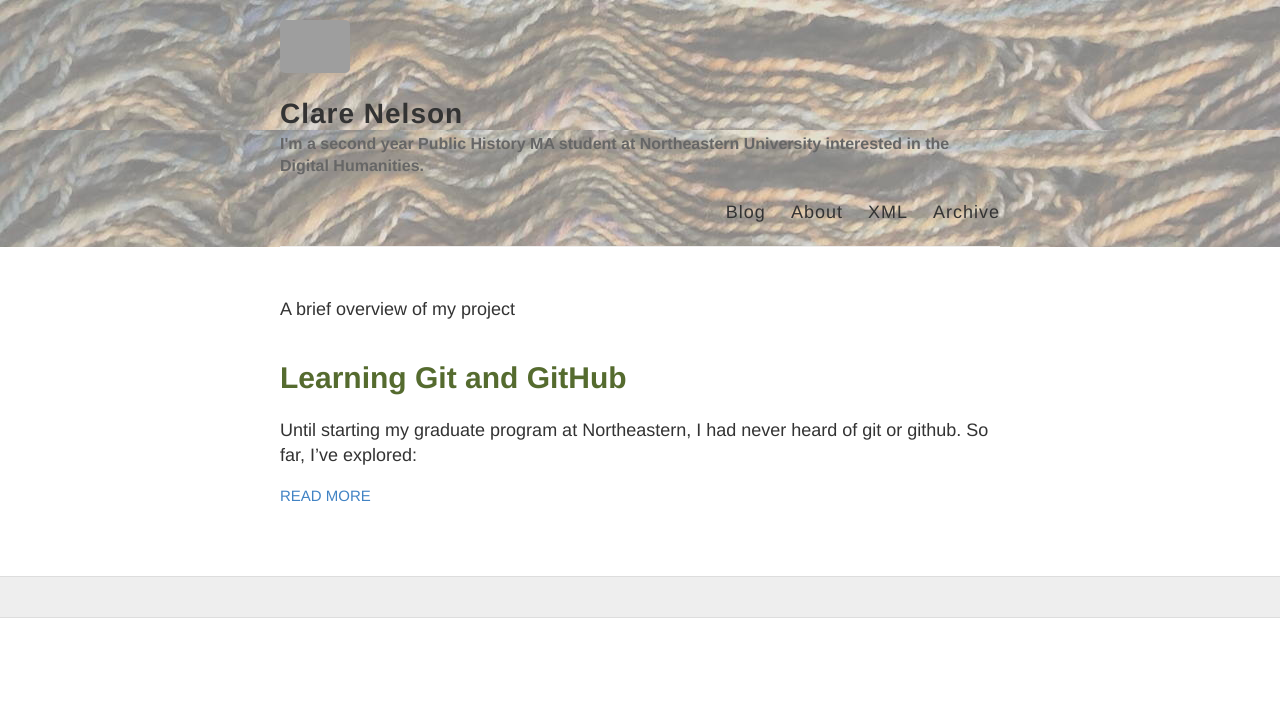
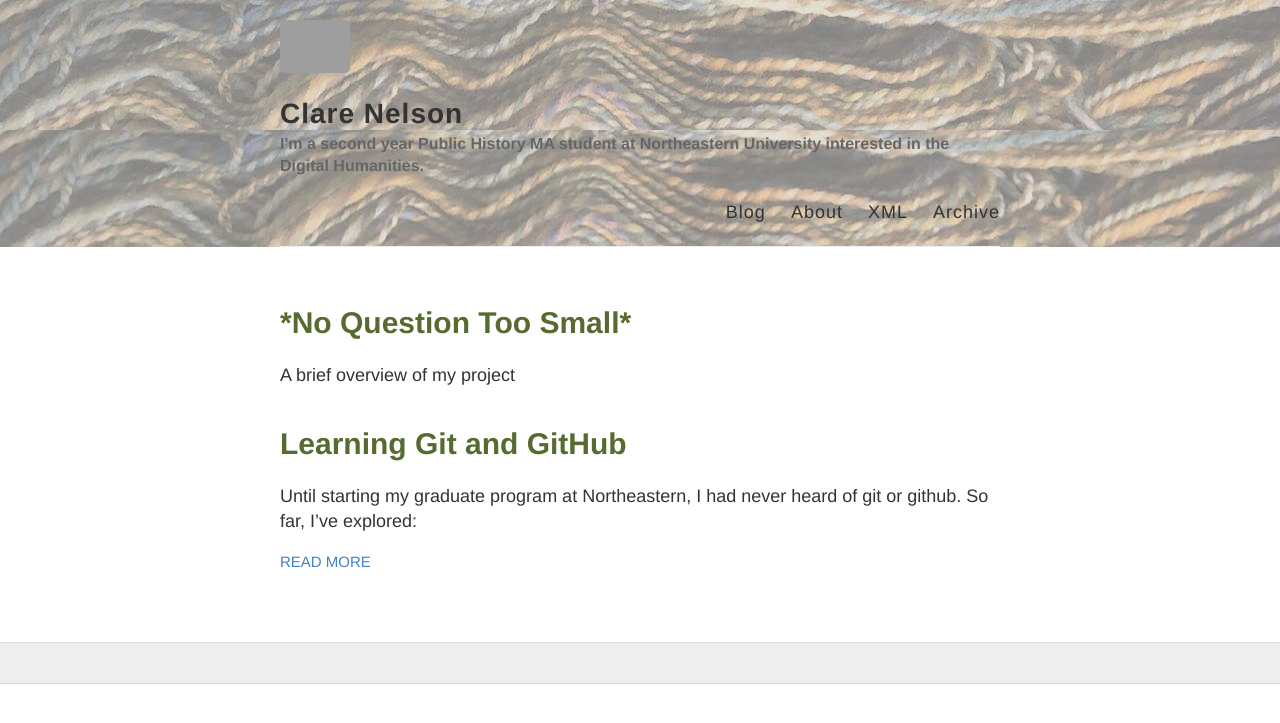
Before and after one commit to nelson-cla/nelson-cla.github.io, a Jekyll site: the page built from index.html, in a window 1280 px wide. Shown: the top 723 px of the page. Built offline with Jekyll 4.4.1, drawn with Linux system fonts in a browser that asks for light colours; grey boxes are pictures that could not be loaded.

Commit message:
Demo title to page

```diff
--- a/index.html
+++ b/index.html
@@ -1,7 +1,9 @@
 ---
 layout: default
 ---
-
+<div>
+  <h1>*No Question Too Small*</h1>
+</div>
 
 <div>
   <div>
```
